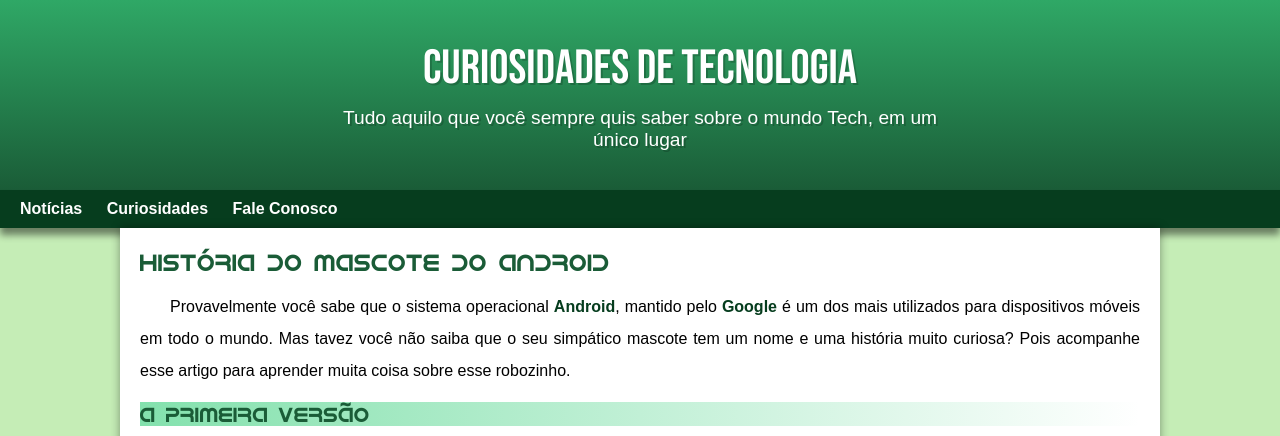
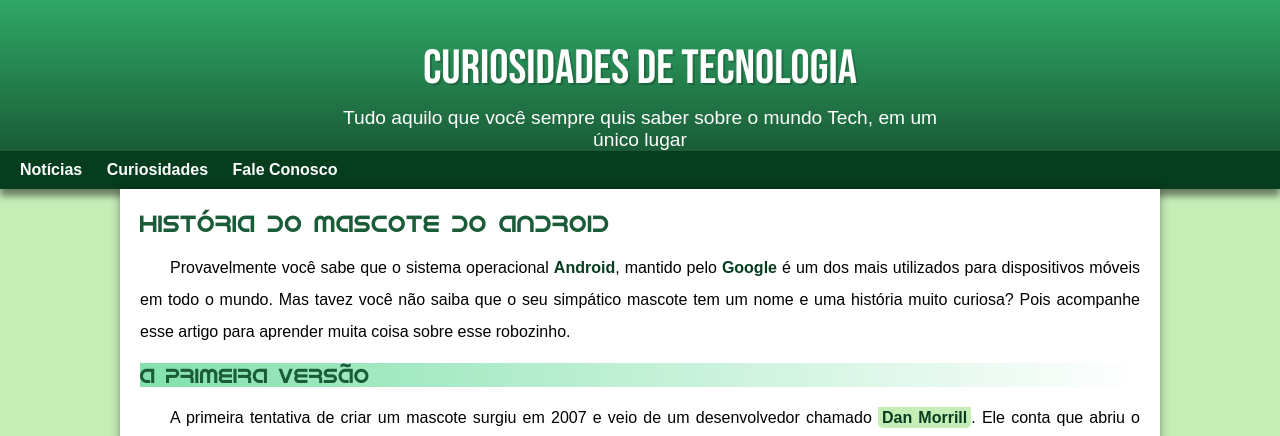
Before and after one commit to erinaldoaraujo/HTML-CSS, a plain HTML site: page desafios/desafio10/desafio10.html in a window 1280 px wide. Shown: the top 436 px of the page. Drawn offline with Linux system fonts and the light colour scheme.

Commit message:
Update style.css

```diff
--- a/desafios/desafio10/style.css
+++ b/desafios/desafio10/style.css
@@ -43,7 +43,6 @@ main p {
 
 header {
     background-image: linear-gradient(to bottom, var(--cor4), var(--cor5));
-    min-height: 150px;
     text-align: center;
     padding-top: 40px;
     font-family: var(--font-destaque);
@@ -65,7 +64,6 @@ header > p {
     font-size: 1.2em;
     max-width: 600px;
     margin: auto;
-    text-shadow: 2px 2px 0px rgba(0, 0, 0, 0.19);
 
 }
 
```
